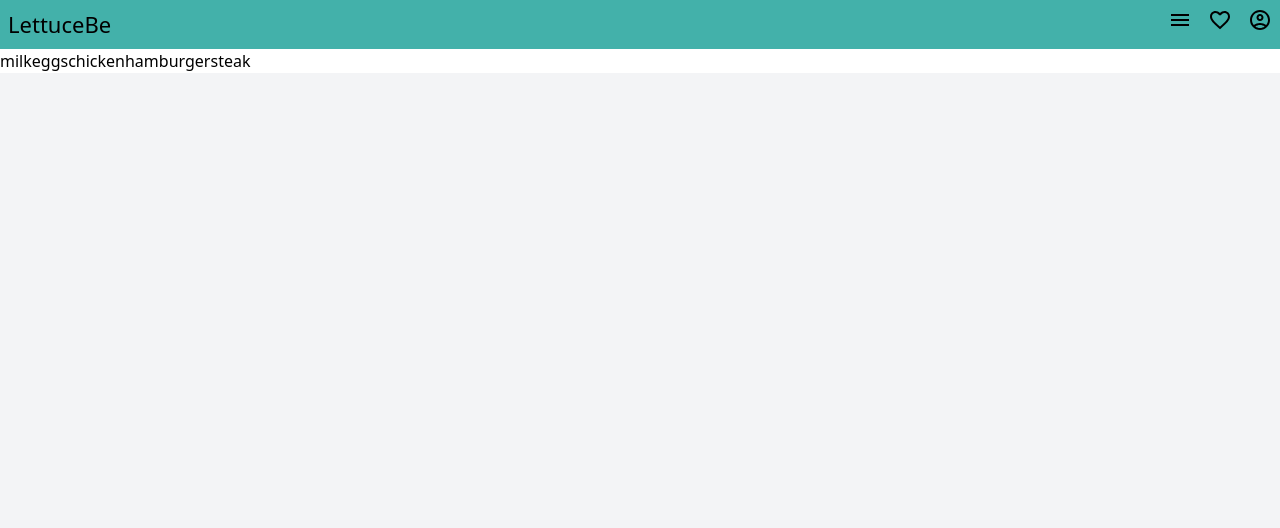
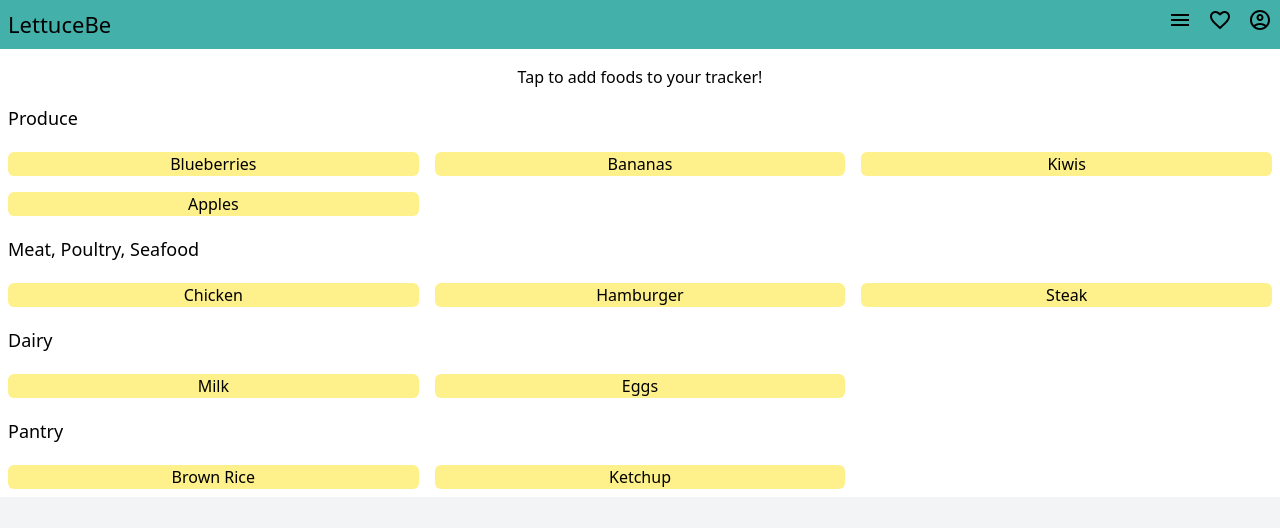
Before and after one commit to cormacpujals/LettuceBe, a Next.js app: page /products in a window 1280 px wide. Shown: the top 528 px of the page. Built offline with nearby package versions, Linux system fonts and the light colour scheme.

Commit message:
closes #5

```diff
--- a/src/app/products/page.tsx
+++ b/src/app/products/page.tsx
@@ -1,18 +1,129 @@
-import {Product} from "../../models/product";
+'use client';
+import {Category, Product} from "../../models/product";
 
+function addProduct(e: any) {
+  console.log(`need this function to capture the product (${e}) and
+              add it to a user's Inventory`)
+  console.log(e.target.innerHTML)
+}
+export default function Products() {
+// {
+//   params,
+//   searchParams,
+// }: {
+//   params: { id: string };
+//   searchParams?: { [key: string]: string | string[] | undefined };
+// }) {
+//   const products = Product.getProducts();
 
-export default async function Page({
-  params,
-  searchParams,
-}: {
-  params: { id: string };
-  searchParams?: { [key: string]: string | string[] | undefined };
-}) {
-  const products = Product.getProducts();
-
+  const products : {name: string, category: Category, expiration: number}[] = [
+    {
+      name: "Milk",
+      category: "dairy",
+      expiration: 10,
+    },
+    {
+      name: "Eggs",
+      category: "dairy",
+      expiration: 14,
+    },
+    {
+      name: "Chicken",
+      category: "mps",
+      expiration: 5,
+    },
+    {
+      name: "Hamburger",
+      category: "mps",
+      expiration: 3,
+    },
+    {
+      name: "Steak",
+      category: "mps",
+      expiration: 3,
+    },
+    {
+      name: "Blueberries",
+      category: "produce",
+      expiration: 12,
+    },
+    {
+      name: "Bananas",
+      category: "produce",
+      expiration: 12,
+    },
+    {
+      name: "Kiwis",
+      category: "produce",
+      expiration: 10,
+    },
+    {
+      name: "Apples",
+      category: "produce",
+      expiration: 10,
+    },
+    {
+      name: "Brown Rice",
+      category: "pantry",
+      expiration: 180,
+    },
+    {
+      name: "Ketchup",
+      category: "pantry",
+      expiration: 360,
+    },
+  ]
   return (
-      <div>
-        <div>{products.map((p, i) => <span key={i}>{p.name}</span>)}</div>
+      <div className="">
+        <h1 className="text-xl text-center mx-2 my-4">Tap to add foods to your tracker!</h1>
+        <h2 className="text-lg m-2">Produce</h2>
+        <div className="grid grid-cols-3 mt-3 mb-3">
+          {products.filter(product =>
+              product.category === "produce").map((p, idx) =>
+              <button
+                  className="bg-yellow-200 rounded-md mx-2 my-2"
+                  onClick={e => addProduct(e)}
+                  key={idx}
+              >
+                {p.name}
+              </button>)}
+        </div>
+        <h2 className="text-lg m-2">Meat, Poultry, Seafood</h2>
+        <div className="grid grid-cols-3 mt-3 mb-3">
+          {products.filter(product =>
+              product.category === "mps").map((p, idx) =>
+              <button
+                  className="bg-yellow-200 rounded-md mx-2 my-2"
+                  onClick={e => addProduct(e)}
+                  key={idx}
+              >
+                {p.name}
+              </button>)}
+        </div>
+        <h2 className="text-lg m-2">Dairy</h2>
+        <div className="grid grid-cols-3 mt-3 mb-3">
+          {products.filter(product =>
+              product.category === "dairy").map((p, idx) =>
+              <button
+                  className="bg-yellow-200 rounded-md mx-2 my-2"
+                  onClick={e => addProduct(e)}
+                  key={idx}
+              >
+                {p.name}
+              </button>)}
+        </div>
+        <h2 className="text-lg m-2">Pantry</h2>
+        <div className="grid grid-cols-3 mt-3 mb-3">
+          {products.filter(product =>
+              product.category === "pantry").map((p, idx) =>
+              <button
+                  className="bg-yellow-200 rounded-md mx-2 my-2"
+                  onClick={e => addProduct(e)}
+                  key={idx}
+              >
+                {p.name}
+              </button>)}
+        </div>
       </div>
   );
 }
--- a/src/models/product.ts
+++ b/src/models/product.ts
@@ -2,7 +2,7 @@ import {Item} from "./item";
 import {CollectionModel} from "./model";
 
 
-export type Category = "dairy" | "meat" | "poultry" | "produce" | "pantry" | "seafood";
+export type Category = "dairy" | "mps" | "produce" | "pantry";
 export type Expiration = number;
 export type SafetyColor = "red" | "yellow" | "green";
 
@@ -57,9 +57,9 @@ const Products: Product[] = [
   P("eggs", "dairy", 14),
 
   // poultry
-  P("chicken", "poultry", 5),
+  P("chicken", "mps", 5),
 
   // beef
-  P("hamburger", "meat", 5),
-  P("steak", "meat", 5),
+  P("hamburger", "mps", 5),
+  P("steak", "mps", 5),
 ];
```
